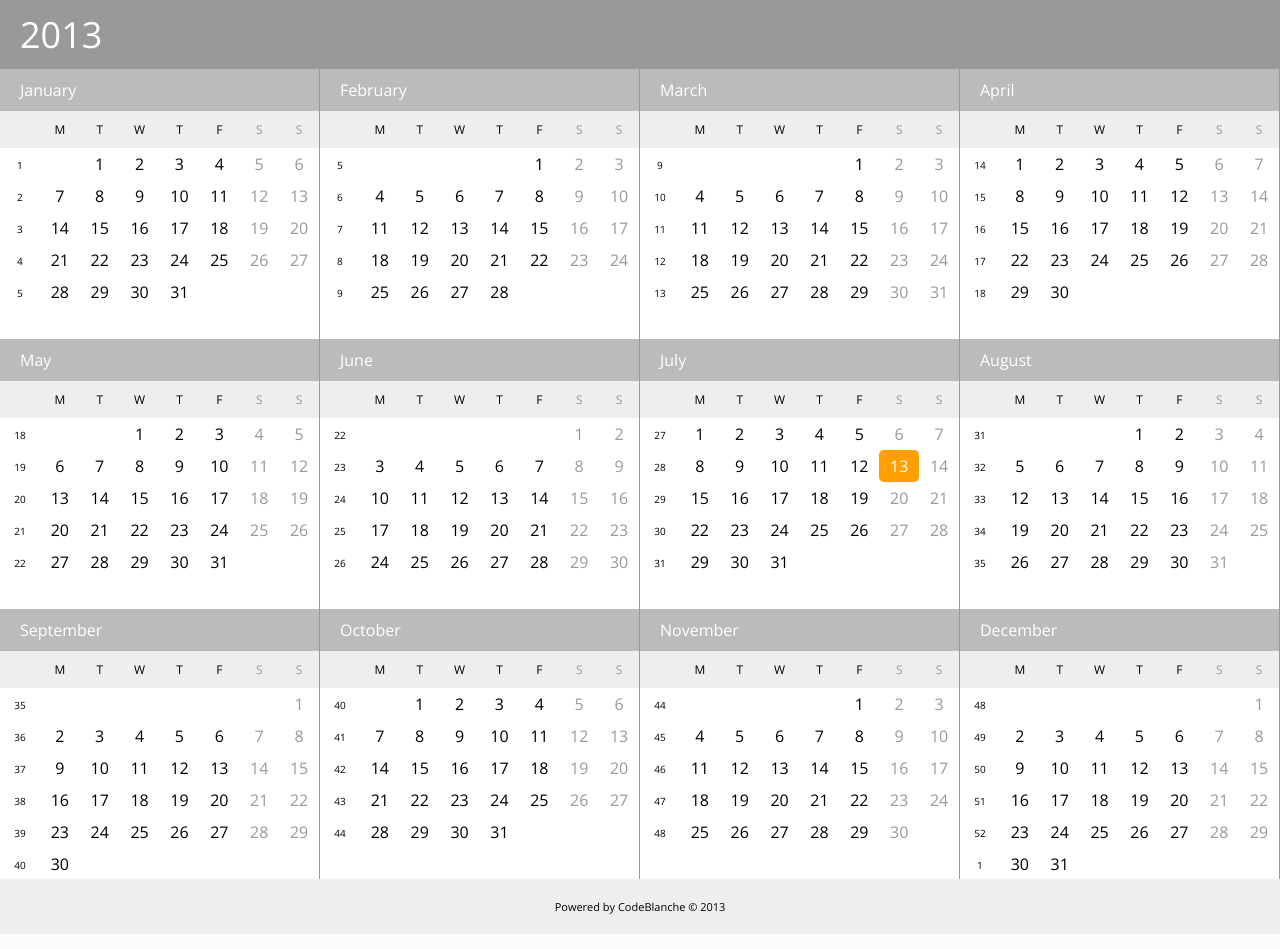
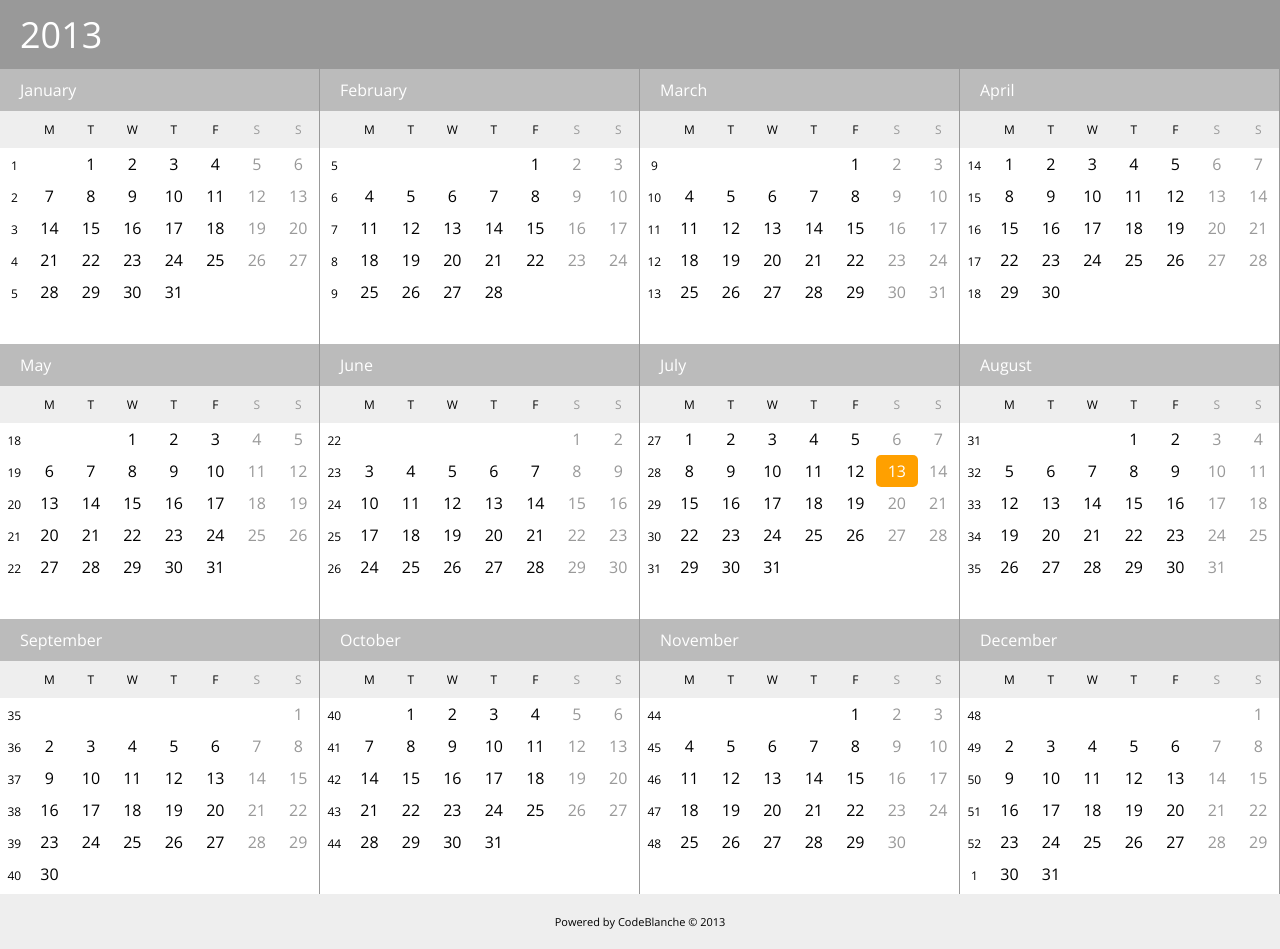
Before and after one commit to codeblanche/year.codeblanche.com, a PHP site: page / in a window 1280 px wide. Run offline with PHP 8.4, Linux system fonts and the light colour scheme.

Commit message:
Adjustments and fixes

```diff
--- a/public/css/main.css
+++ b/public/css/main.css
@@ -29,7 +29,7 @@ body { font-family: 'Open Sans', sans-serif; font-weight: 300; font-size: 16px;
     -webkit-box-sizing: border-box;
     -moz-box-sizing: border-box;
     box-sizing: border-box;
-    height: 270px;
+    height: 275px;
     background: #fff;
 }
 
@@ -43,34 +43,27 @@ body { font-family: 'Open Sans', sans-serif; font-weight: 300; font-size: 16px;
 }
 
 .week {
-}
-
-.week-number {
-    font-size: 10px;
-    margin-top: 5px;
+    display: block;
 }
 
 .weekend {
     color: #999;
 }
 
-.day-title {
-    width: 12.5%;
-    float: left;
-    text-align: center;
-    font-weight: 400;
-    font-size: 12px;
-    padding: 10px 0;
-    background: #eee;
-}
 .day {
-    width: 12.5%;
+    width: 13%;
     float: left;
     text-align: center;
     padding: 5px 0;
     -webkit-box-sizing: border-box;
     -moz-box-sizing: border-box;
     box-sizing: border-box;
+}
+.day-title {
+    font-weight: 400;
+    font-size: 12px;
+    padding: 10px 0;
+    background: #eee;
 }
 .today {
     background: #ffa000;
@@ -79,6 +72,17 @@ body { font-family: 'Open Sans', sans-serif; font-weight: 300; font-size: 16px;
     border-radius: 5px;
     color: white;
 }
+.week-number {
+    font-size: 12px;
+    margin-top: 4px;
+    width: 9%;
+}
+.week-number.day-title {
+    margin: 0;
+}
+.day-title-row {
+    background: #eee;
+}
 
 .copyright {
     text-align: center;
@@ -86,7 +90,6 @@ body { font-family: 'Open Sans', sans-serif; font-weight: 300; font-size: 16px;
     padding: 20px;
     background: #eee;
 }
-
 .copyright a {
     color: #000;
     text-decoration: none;
--- a/public/index.php
+++ b/public/index.php
@@ -156,7 +156,7 @@ class Calendar
 
         $result .= '<div class="month">';
         $result .= '<div class="month-title">' . $data['name'] . '</div>';
-        $result .= '<div><div class="day-title"> &nbsp; </div>';
+        $result .= '<div class="week day-title-row"><div class="day day-title week-number"> &nbsp; </div>';
 
         foreach ($this->weekBase as $dow => $null) {
             $weekend = '';
@@ -165,9 +165,10 @@ class Calendar
                 $weekend = 'weekend';
             }
 
-            $result .= '<div class="day-title ' . $weekend . '">' . substr($dow, 0, 1) . '</div>';
+            $result .= '<div class="day day-title ' . $weekend . '">' . substr($dow, 0, 1) . '</div>';
         }
 
+        $result .= '<div class="cl"></div>';
         $result .= '</div>';
 
         foreach ($data['week'] as $week => $weekData) {
```
